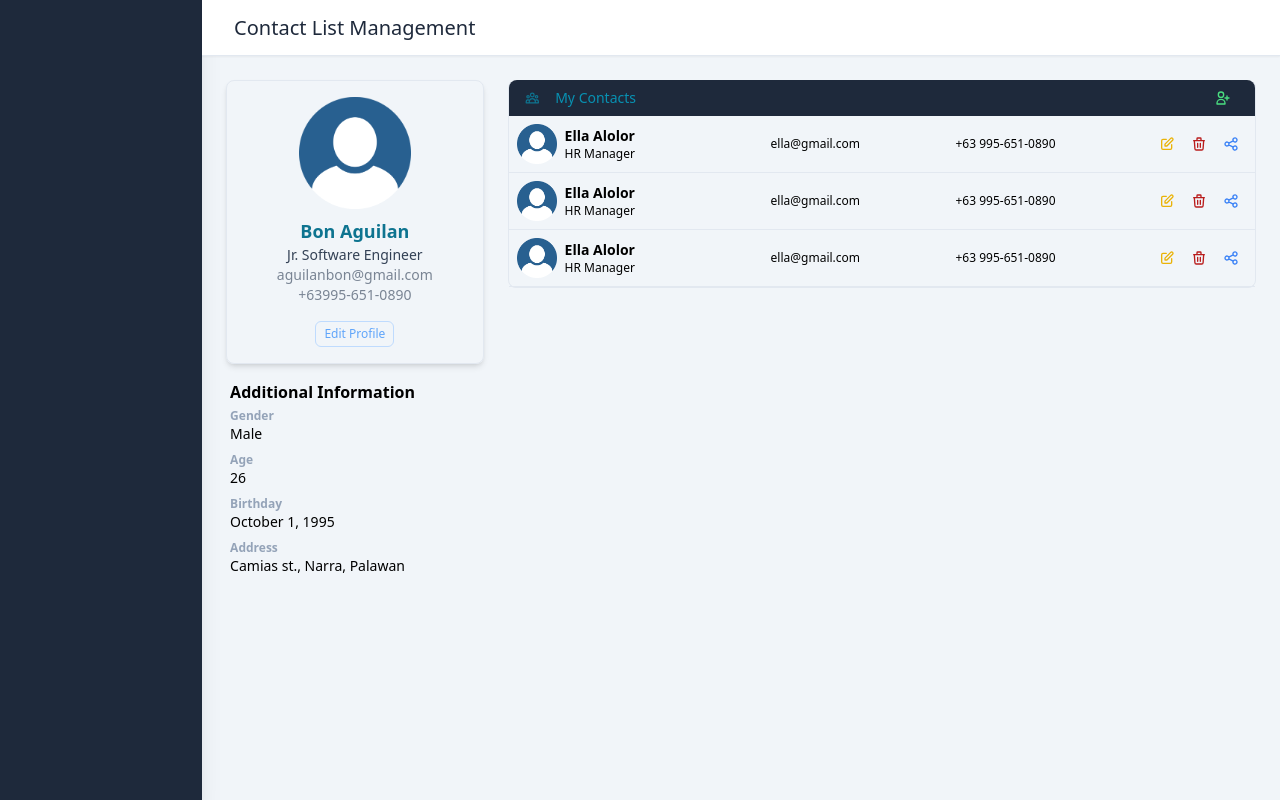
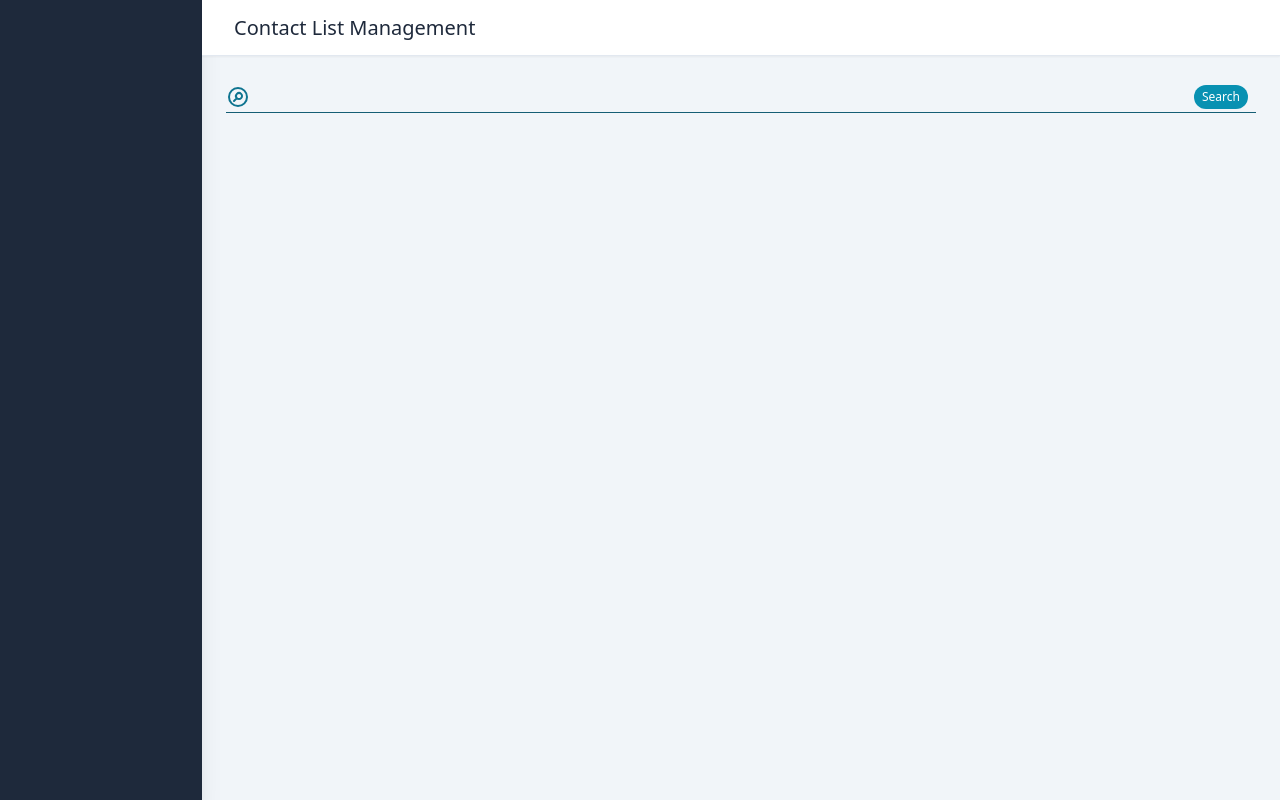
Before and after one commit to aguilanbon/contact-list-app, a React (Create React App) app: page /home in a window 1280 px wide. Built offline with nearby package versions, Linux system fonts and the light colour scheme.

Commit message:
search button

```diff
--- a/src/App.js
+++ b/src/App.js
@@ -4,6 +4,7 @@ import './index.css'
 import Login from './pages/Login/Login';
 import SignUp from './pages/Signup/SignUp';
 import Home from './pages/Home/Home';
+import Profile from './pages/Home/Profile/Profile';
 
 function App() {
   return (
@@ -12,8 +13,9 @@ function App() {
 
       <Routes>
         <Route path='/' element={ <Login /> }></Route>
-        <Route path='signup' element={ <SignUp /> }></Route>
+        <Route path='/signup' element={ <SignUp /> }></Route>
         <Route path='/home' element={ <Home /> }></Route>
+        <Route path='/profile' element={ <Profile /> }></Route>
       </Routes>
       </div>
     </SignUpProvider>
--- /dev/null
+++ b/src/pages/Home/Directory.jsx
@@ -0,0 +1,24 @@
+import React from 'react'
+
+function Directory() {
+    return (
+        <div className='w-full h-auto flex p-6'>
+            <div className='w-full h-auto '>
+                <div className='w-full flex items-center static'>
+                    <input type="text" name="search" id="" className='w-full border-b border-cyan-800 outline-none bg-inherit pl-10 py-1' />
+                    <div className='fixed'>
+                        <svg xmlns="http://www.w3.org/2000/svg" className="h-6 w-6 text-cyan-700" fill="none" viewBox="0 0 24 24" stroke="currentColor" strokeWidth={2}>
+                            <path strokeLinecap="round" strokeLinejoin="round" d="M8 16l2.879-2.879m0 0a3 3 0 104.243-4.242 3 3 0 00-4.243 4.242zM21 12a9 9 0 11-18 0 9 9 0 0118 0z" />
+                        </svg>
+                    </div>
+                    <div className='fixed right-8 flex h-full items-center justify-center'>
+                        <button className='py-1 px-2 text-white text-xs rounded-full bg-cyan-600 hover:bg-cyan-700'>Search</button>
+                    </div>
+                </div>
+
+            </div>
+        </div>
+    )
+}
+
+export default Directory
--- a/src/pages/Home/Home.jsx
+++ b/src/pages/Home/Home.jsx
@@ -1,6 +1,6 @@
 import React from 'react'
+import Directory from './Directory'
 import Header from './Header'
-import Profile from './Profile/Profile'
 import Sidebar from './Sidebar'
 
 function Home() {
@@ -9,7 +9,7 @@ function Home() {
             <Sidebar />
             <div className='w-full h-auto flex flex-col'>
                 <Header />
-                <Profile />
+                <Directory />
             </div>
         </div>
     )
--- a/src/pages/Home/Profile/Profile.jsx
+++ b/src/pages/Home/Profile/Profile.jsx
@@ -1,8 +1,14 @@
 import React from 'react'
+import Header from '../Header'
+import Sidebar from '../Sidebar'
 import ContactsCard from './ContactsCard'
 
 function Profile() {
     return (
+        <div className='w-full min-h-screen flex bg-slate-100'>
+            <Sidebar />
+            <div className='w-full h-auto flex flex-col'>
+                <Header />
                 <div className='w-full h-auto flex md:p-6 p-4'>
                     <div className='w-full h-auto flex lg:flex-row flex-col'>
                         <div className='md:w-full h-auto lg:w-1/4 w-full flex flex-col md:flex-row lg:flex-col items-center md:mb-6'>
@@ -53,8 +59,8 @@ function Profile() {
                         <div className='lg:w-3/4 w-full h-fit lg:ml-6 md:ml-0 md:mt-0 mt-4 border-x border-b border-slate-200 flex-flex-col rounded-lg'>
                             <div className='w-full flex items-center justify-between bg-slate-800 rounded-t-lg'>
                                 <div className='w-full py-2 px-4 flex items-center'>
-                            <svg xmlns="http://www.w3.org/2000/svg" class="h-4 w-4 text-cyan-700" fill="none" viewBox="0 0 24 24" stroke="currentColor" stroke-width="2">
-                                <path stroke-linecap="round" stroke-linejoin="round" d="M17 20h5v-2a3 3 0 00-5.356-1.857M17 20H7m10 0v-2c0-.656-.126-1.283-.356-1.857M7 20H2v-2a3 3 0 015.356-1.857M7 20v-2c0-.656.126-1.283.356-1.857m0 0a5.002 5.002 0 019.288 0M15 7a3 3 0 11-6 0 3 3 0 016 0zm6 3a2 2 0 11-4 0 2 2 0 014 0zM7 10a2 2 0 11-4 0 2 2 0 014 0z" />
+                                    <svg xmlns="http://www.w3.org/2000/svg" className="h-4 w-4 text-cyan-700" fill="none" viewBox="0 0 24 24" stroke="currentColor" strokeWidth="2">
+                                        <path strokeLinecap="round" strokeLinejoin="round" d="M17 20h5v-2a3 3 0 00-5.356-1.857M17 20H7m10 0v-2c0-.656-.126-1.283-.356-1.857M7 20H2v-2a3 3 0 015.356-1.857M7 20v-2c0-.656.126-1.283.356-1.857m0 0a5.002 5.002 0 019.288 0M15 7a3 3 0 11-6 0 3 3 0 016 0zm6 3a2 2 0 11-4 0 2 2 0 014 0zM7 10a2 2 0 11-4 0 2 2 0 014 0z" />
                                     </svg>
                                     <h1 className='text-cyan-600 ml-4 md:text-sm text-xs w-full'>My Contacts</h1>
                                 </div>
@@ -74,6 +80,9 @@ function Profile() {
                         </div>
                     </div>
                 </div>
+            </div>
+        </div>
+
     )
 }
 
```
Lines whose indentation alone changed are shown as unchanged.
